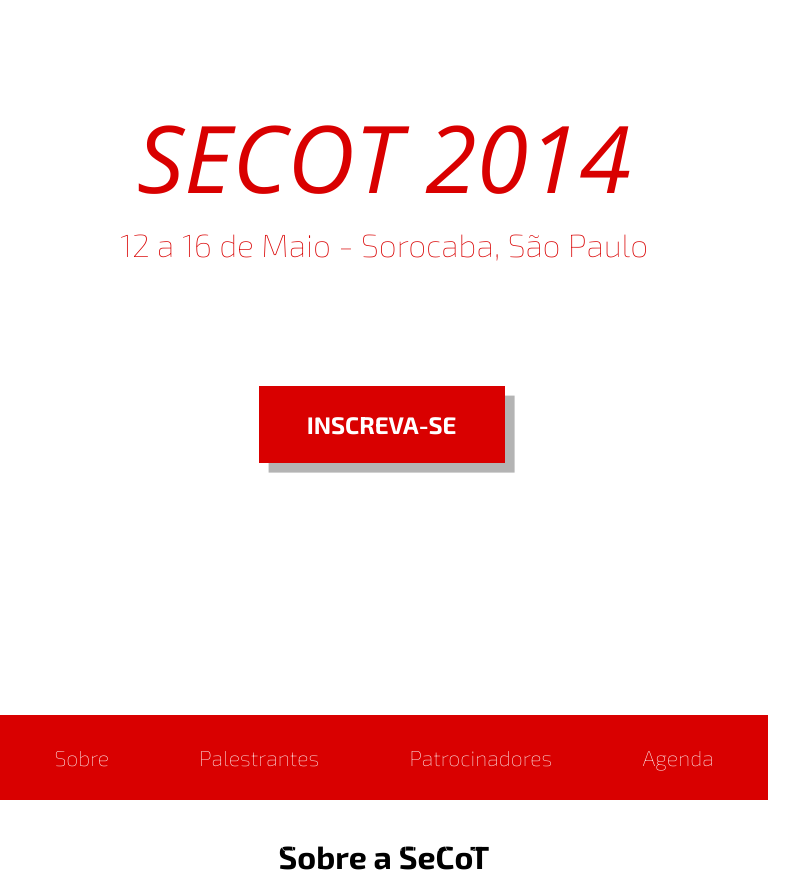
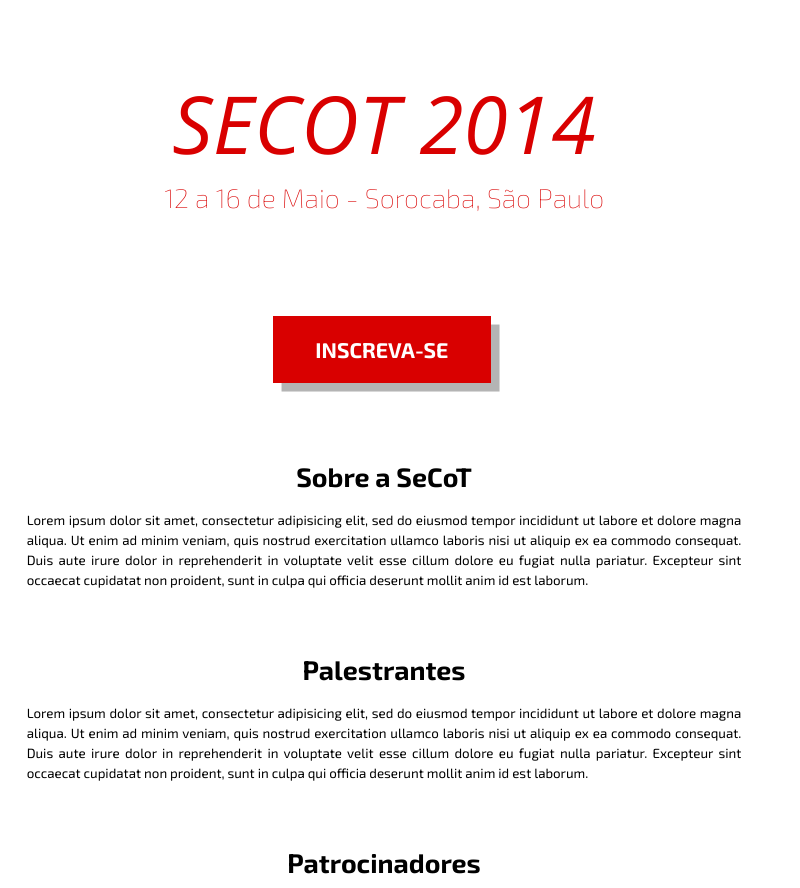
Before and after one commit to mccraveiro/secot-2014, a website: page index.html in a window 768 px wide. Shown: the top 888 px of the page, 800 px wide, since content can reach past the window. Drawn offline with nearby package versions, Linux system fonts and the light colour scheme.

Commit message:
Add better responsive support

```diff
--- a/index.html
+++ b/index.html
@@ -22,7 +22,7 @@
                 <h1>SECOT 2014</h1>
                 <h2>12 a 16 de Maio - Sorocaba, São Paulo</h2>
 
-                <button>INSCREVA-SE</button>
+                <a href="#increvase"><button>INSCREVA-SE</button></a>
             </div>
 
             <nav>
--- a/scripts/index.js
+++ b/scripts/index.js
@@ -1,6 +1,10 @@
 window.onload = function () {
 
     window.onscroll = function () {
+        updateHeader();
+    };
+
+    window.onresize = function () {
         updateHeader();
     };
 
@@ -10,8 +14,9 @@
 
 function updateHeader () {
 
-    // Mobile
-    if (window.matchMedia("only screen and (max-width: 40em)").matches) {
+    // Mobile and tablets
+    if (window.matchMedia("only screen and (max-width: 64em)").matches) {
+        resetHeader();
         return;
     }
 
@@ -33,3 +38,13 @@
         nav.className = "";
     }
 }
+
+function resetHeader () {
+
+    var nav = document.querySelector('.header nav');
+    var headerContent = document.querySelector('.header-content');
+
+    headerContent.style.marginTop = '0px';
+    headerContent.style.opacity = 1;
+    nav.className = "";
+}
--- a/styles/source/index.styl
+++ b/styles/source/index.styl
@@ -93,6 +93,7 @@
                     display: inline-block
                     padding: 0 2em
                     text-decoration: none
+                    font-size: 14pt
 
                     &:hover
                         text-decoration: underline
--- a/styles/source/mobile.styl
+++ b/styles/source/mobile.styl
@@ -22,21 +22,21 @@
                 padding-top: 1em
 
                 h1
-                    font-size: 35pt
+                    font-size: 42pt
                     line-height: 2em
 
                 h2
-                    font-size: 12pt
+                    font-size: 14pt
                     margin: -0.8em auto 4em
 
                 button
-                    box-shadow: 0.2em 0.2em color2
-                    font-size: 9pt
-                    margin: -0.1em 0 0 -0.1em
-                    padding: 0.5em 1em
+                    box-shadow: 0.3em 0.3em color2
+                    font-size: 12pt
+                    margin: -0.2em 0 0 -0.2em
+                    padding: 0.8em 1.5em
 
                     &:active
-                        box-shadow: 0.1em 0.1em color2
+                        box-shadow: 0.2em 0.2em color2
                         margin: 0
 
             nav
--- a/styles/source/tablet.styl
+++ b/styles/source/tablet.styl
@@ -1,17 +1,44 @@
 // Medium screens
 @media only screen and (min-width: 40.063em) and (max-width: 64em)
 
-    .header
-        height: 100%
+    navheight = 2em
 
-    #sobre:before
-    #increvase:before
-    #local:before
-    #agenda:before
-    #patrocinadores:before
-    #palestrantes:before
-        display: block
-        content: " "
-        margin-top: -navheight
-        height: navheight
-        visibility: hidden
+    section
+        padding: 1em 0
+
+        h1
+            font-size: 20pt
+
+        p
+            box-sizing: border-box
+            font-size: 10pt
+            padding: 0 2em
+            width: 100%
+            max-width: 800px
+
+        &.header
+            padding-bottom: 2em
+
+            .header-content
+                padding-top: 1em
+
+                h1
+                    font-size: 60pt
+                    line-height: 2em
+
+                h2
+                    font-size: 20pt
+                    margin: -0.8em auto 4em
+
+                button
+                    box-shadow: 0.4em 0.4em color2
+                    font-size: 16pt
+                    margin: -0.2em 0 0 -0.2em
+                    padding: 1em 2em
+
+                    &:active
+                        box-shadow: 0.2em 0.2em color2
+                        margin: 0
+
+            nav
+                display: none
```
Also changed, not shown: styles/index.css.
